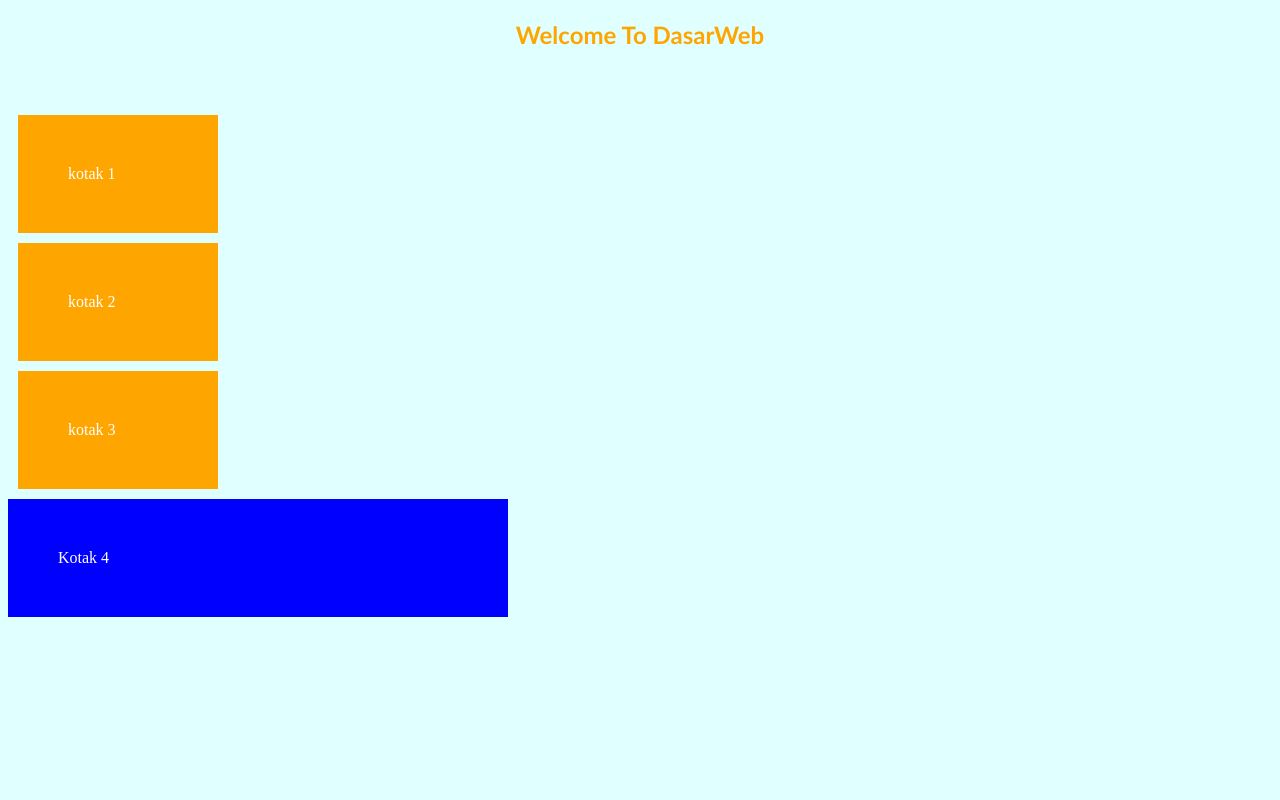
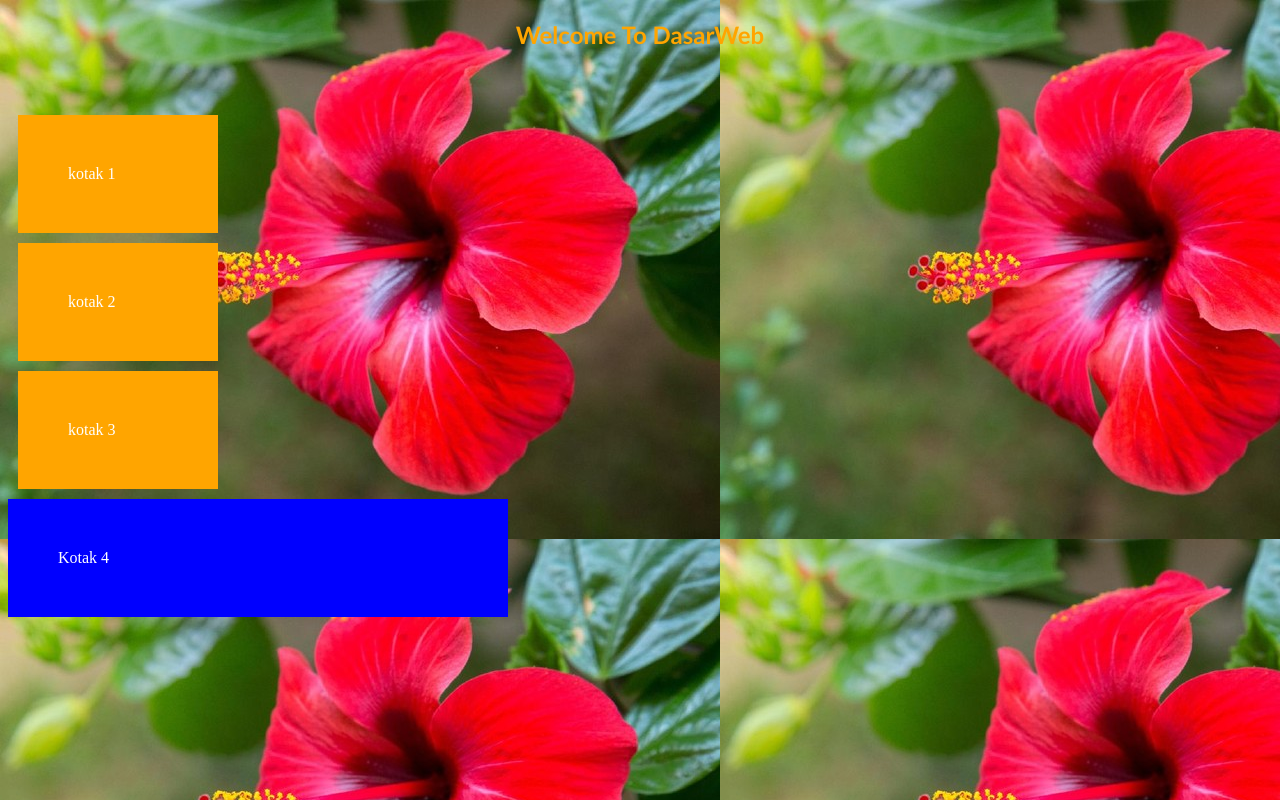
Before and after one commit to daudroi/DesainPemrograman_01, a PHP site: page / in a window 1280 px wide. Run offline with PHP 8.4, Linux system fonts and the light colour scheme.

Commit message:
mengubah background body menjadi image yang kita pilih

```diff
--- a/Jobsheet2/style.css
+++ b/Jobsheet2/style.css
@@ -19,6 +19,6 @@ h2{
     padding: 50px;
 }
 body{
-    background: lightcyan;
+    background: url('bunga2.jpeg');
     color: white;
 }
```
Also changed, not shown: Jobsheet2/bunga2.jpeg (added).
